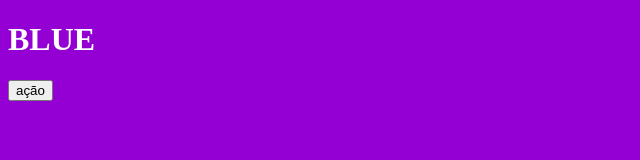
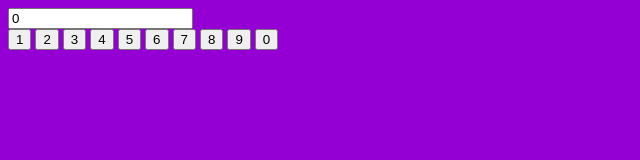
Before and after one commit to isabelarmo/2f3t, a plain HTML site: page index.html in a window 1280 px wide. Shown: the whole page, without its empty margins (0-640 px from the left). Drawn offline with Linux system fonts and the light colour scheme.

Commit message:
Add files via upload

```diff
--- a/index.html
+++ b/index.html
@@ -5,11 +5,27 @@
     <meta http-equiv="X-UA-Compatible" content="IE=edge">
     <meta name="viewport" content="width=device-width, initial-scale=1.0">
     <title>Document</title>
+</body>
     <link rel="stylesheet" href="./css/estilo.css">
     <script src="./js/script.js"></script>
 </head>
 <body>
-    <h1>BLUE</h1>
-    <button onclick="mensagem(soma(22,13))">ação</button>
+  <section class="cqlculadora">
+    <div class="display_calc">
+        <input readonly value="0" type= "text">
+    </div>
+    <div class="btn">
+      <button>1</button>
+      <button>2</button>
+      <button>3</button>
+      <button>4</button>
+      <button>5</button>
+      <button>6</button>
+      <button>7</button>
+      <button>8</button>
+      <button>9</button>
+      <button>0</button>
+    </div>
+  </section>
 </body>
 </html>
--- a/js/script.js
+++ b/js/script.js
@@ -1,2 +1,10 @@
 mensagem = (msg) => alert(msg);
 soma = (a,b) => a+b;
+sub = (a,b) => a-b;
+mult= (a,b) => a*b;
+div = (a,b) => a/b;
+raiz= x => Math.sqrt(x);
+//mensagem(soma(10, soma(8,2)))
+//mensagem(soma(2, div(2,2) ));
+//mensagem(soma (div (80,2),mult(5,3)))
+//mensagem (soma(sub(8,5), sub(3,70)))
```
